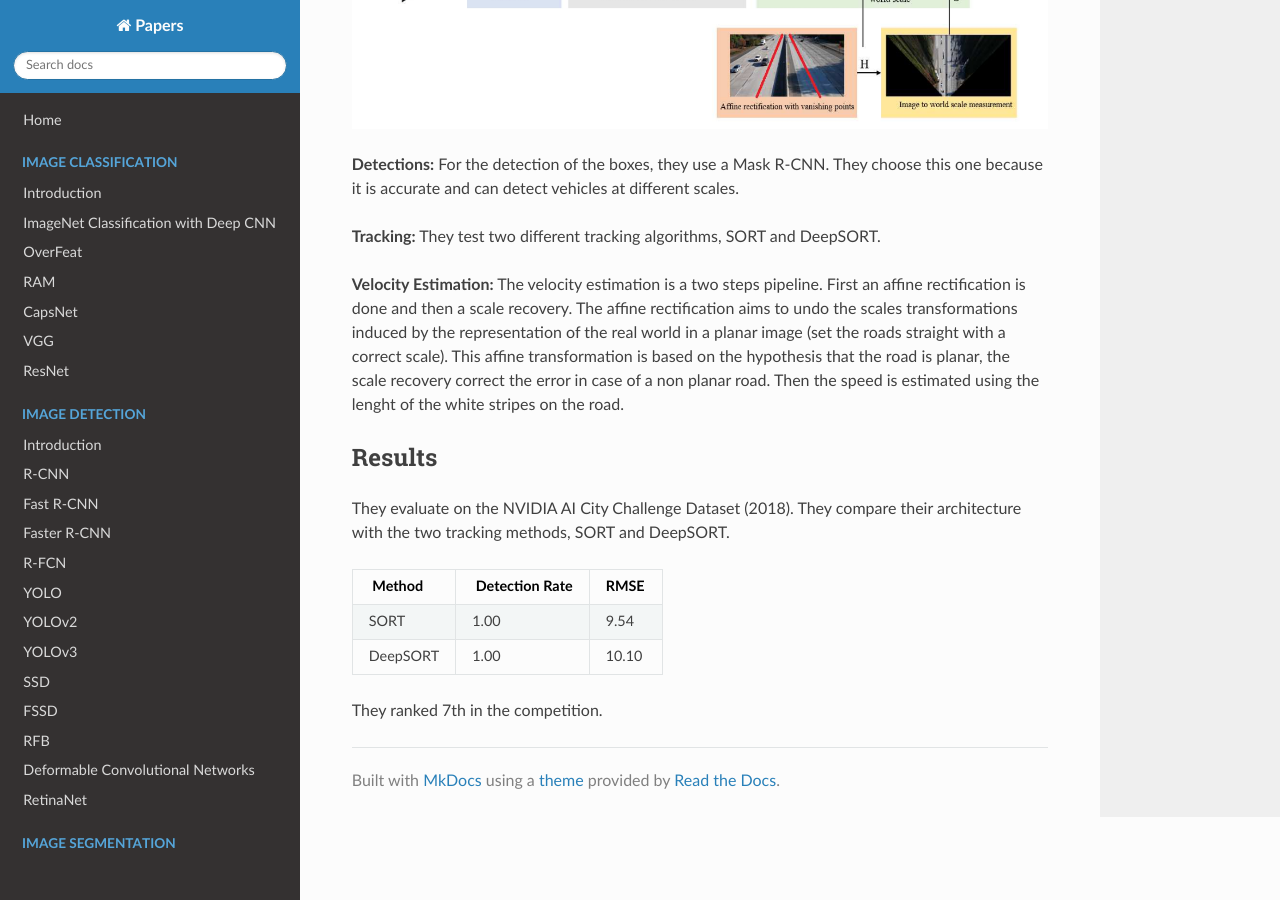
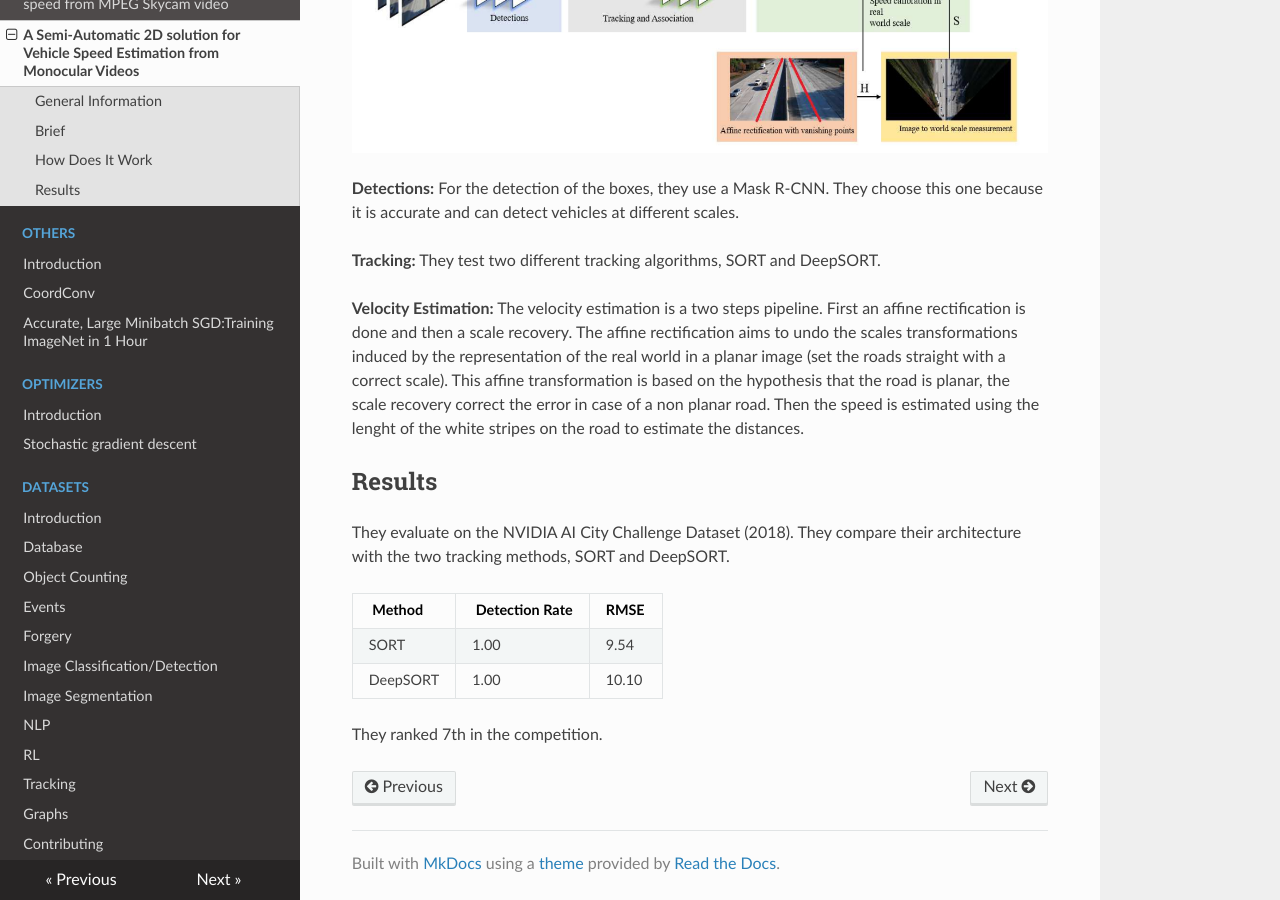
Before and after one commit to D3lt4lph4/papers, an MkDocs documentation site: the page built from docs/flow/Semiautomatic2dspeedestimationmonocular.md, in a window 1280 px wide and 900 px high, scrolled down 1093 px. Built offline with MkDocs 1.6.1, drawn with Linux system fonts in a browser that asks for light colours; nearby versions of some CDN libraries; old or Windows-style settings are respelled for this version of MkDocs; some of the changed text lies outside the part shown.

Commit message:
small correction + visible

```diff
--- a/docs/flow/Semiautomatic2dspeedestimationmonocular.md
+++ b/docs/flow/Semiautomatic2dspeedestimationmonocular.md
@@ -30,7 +29,7 @@ The three steps pipeline used is shown in the image below.
 
 **Tracking:** They test two different tracking algorithms, SORT and DeepSORT.
 
-**Velocity Estimation:** The velocity estimation is a two steps pipeline. First an affine rectification is done and then a scale recovery. The affine rectification aims to undo the scales transformations induced by the representation of the real world in a planar image (set the roads straight with a correct scale). This affine transformation is based on the hypothesis that the road is planar, the scale recovery correct the error in case of a non planar road. Then the speed is estimated using the lenght of the white stripes on the road.
+**Velocity Estimation:** The velocity estimation is a two steps pipeline. First an affine rectification is done and then a scale recovery. The affine rectification aims to undo the scales transformations induced by the representation of the real world in a planar image (set the roads straight with a correct scale). This affine transformation is based on the hypothesis that the road is planar, the scale recovery correct the error in case of a non planar road. Then the speed is estimated using the lenght of the white stripes on the road to estimate the distances.
 
 
 ## Results
--- a/mkdocs.yml
+++ b/mkdocs.yml
@@ -78,6 +78,7 @@ pages:
       - Compressed-Domain Highway Vehicle Counting by Spatial and Temporal Regression: flow/CompressedDomainHighwayVehicleCountingRegression.md
       - Traffic Congestion Estimation Using HMM Models Without Vehicle Tracking: flow/TrafficCongestionEstimationHMMModelsWithoutVehicleTracking.md
       - An algorithm to estimate mean vehicle speed from MPEG Skycam video: flow/EstimateMeanVehicleSpeedMPEGSkycam.md
+      - A Semi-Automatic 2D solution for Vehicle Speed Estimation from Monocular Videos: flow/Semiautomatic2dspeedestimationmonocular.md
     - Others:
       - Introduction: others/index.md
       - CoordConv: others/coordconv.md
```
Also changed, not shown: other parts of docs/flow/Semiautomatic2dspeedestimationmonocular.md (+1 -2 lines).
